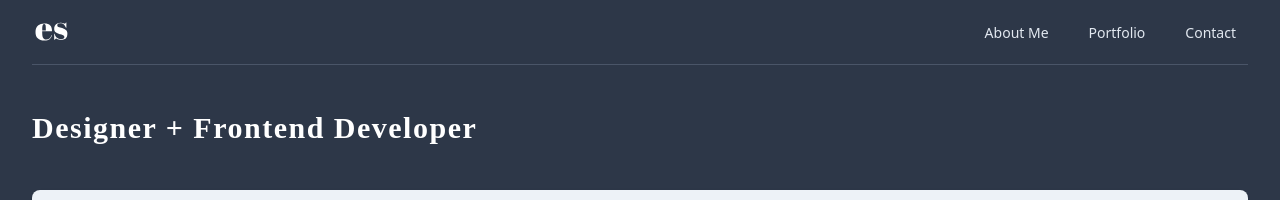
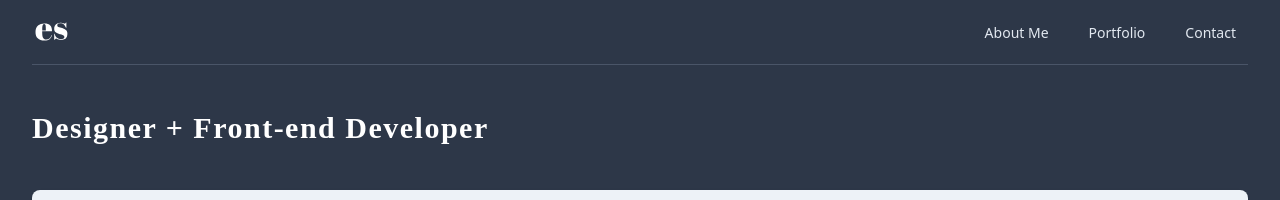
Before and after one commit to emmastotz/nuxt-portfolio, a Nuxt app: page / in a window 1280 px wide. Shown: the top 200 px of the page. Built offline with nearby package versions, Linux system fonts and the light colour scheme.

Commit message:
feat: prefer switch case

```diff
--- a/components/HeaderBar.vue
+++ b/components/HeaderBar.vue
@@ -50,7 +50,7 @@
 			<!-- Header -->
 			<header class="py-10">
 				<div class="max-w-7xl mx-auto px-4 sm:px-6 lg:px-8">
-					<h1 class="text-3xl font-bold text-white capitalize font-display tracking-wider">
+					<h1 class="text-3xl font-bold text-white font-display tracking-wider">
 						{{ headerText }}
 					</h1>
 				</div>
@@ -78,11 +78,11 @@ export default {
   },
 	computed: {
 		headerText() {
-			if(this.$route.path === '/'){
-				return 'Designer + Frontend Developer'
+			switch(this.$route.path) {
+				case '/': return 'Designer + Front-end Developer'
+				case '/portfolio': return 'My Recent Work'
+				case '/contact': return 'Get In Touch'
 			}
-			const path = this.$route.path.split('/')
-			return path[1]
 		}
 	},
 	methods: {
```
